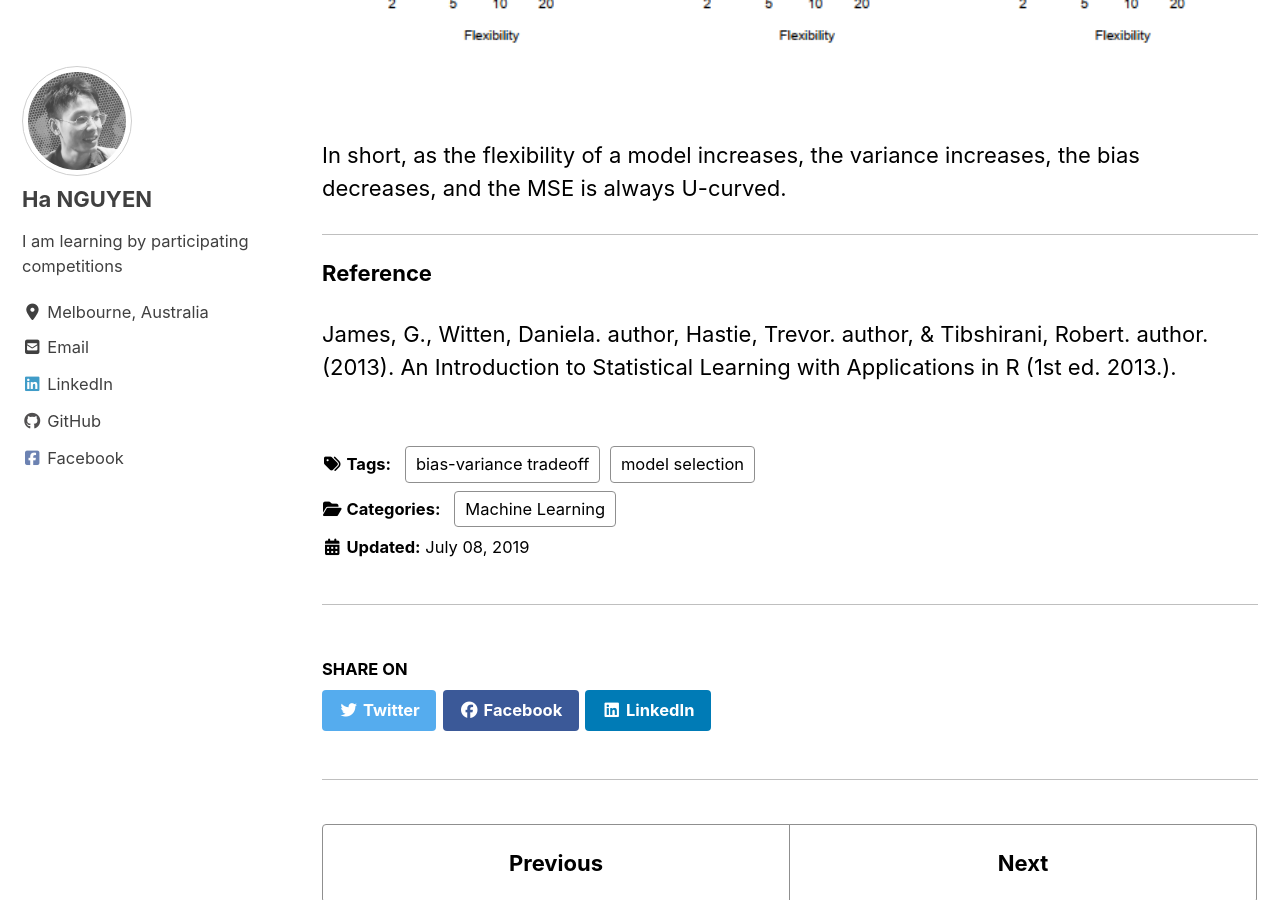
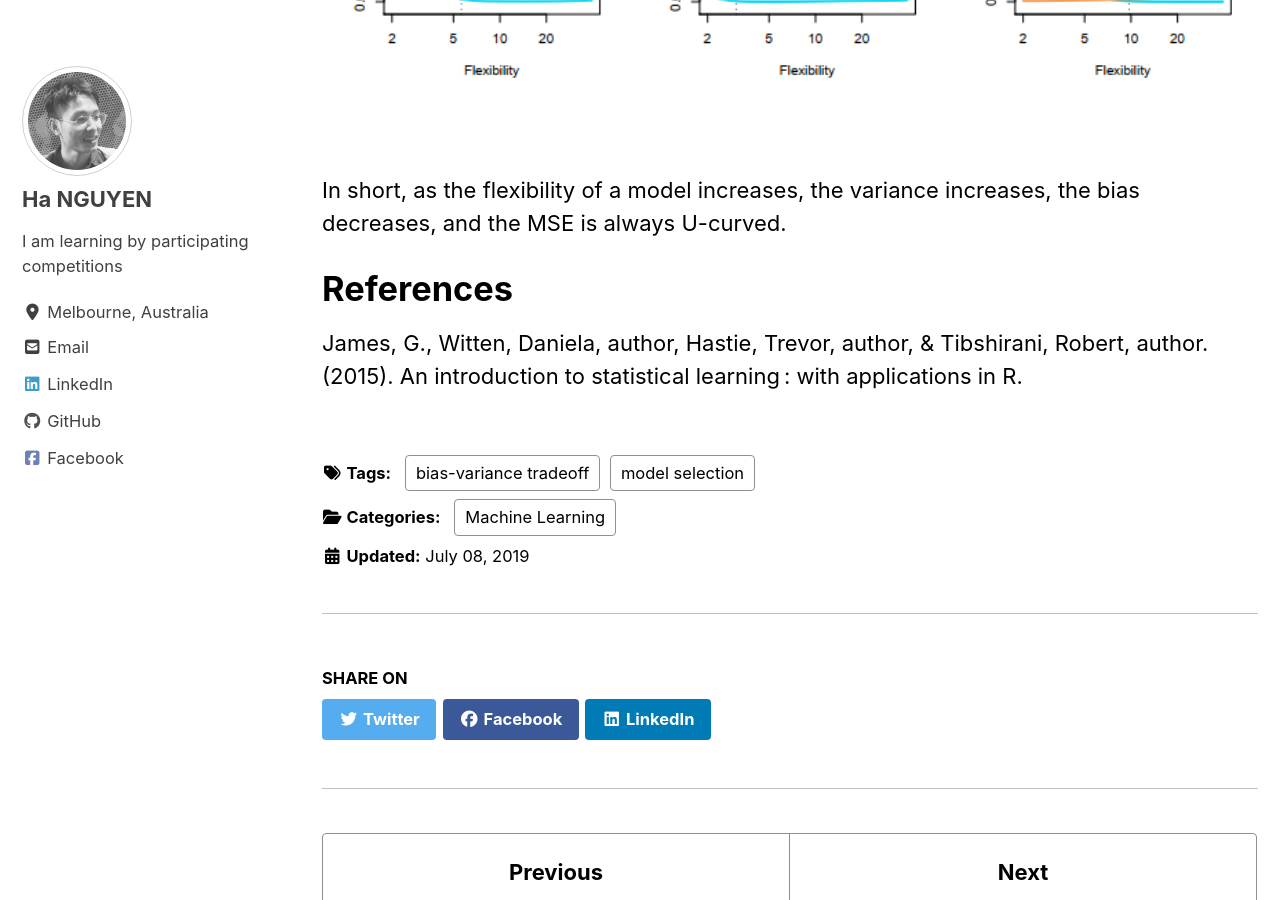
Before and after one commit to datasciblog/datasciblog.github.io, a Jekyll site: the page built from _posts/2019-07-08-SL-02-model-selection-and-bias-variance-tradeoff.md, in a window 1280 px wide and 900 px high, scrolled down 4006 px. Built offline with Jekyll 4.4.1, drawn with Linux system fonts in a browser that asks for light colours; cached includes are drawn as plain includes; nearby versions of some CDN libraries; formulas are drawn with MathJax 3.

Commit message:
Update references

```diff
--- a/_posts/2019-07-08-SL-02-model-selection-and-bias-variance-tradeoff.md
+++ b/_posts/2019-07-08-SL-02-model-selection-and-bias-variance-tradeoff.md
@@ -64,7 +64,6 @@ Typically as the flexibility of $\hat{f}$ increases, the expected value $E[\hat{
 
 In short, as the flexibility of a model increases, the variance increases, the bias decreases, and the MSE is always U-curved.
 
-***
-**Reference**
+# References
 
-James, G., Witten, Daniela. author, Hastie, Trevor. author, & Tibshirani, Robert. author. (2013). An Introduction to Statistical Learning with Applications in R (1st ed. 2013.).
+  James, G., Witten, Daniela, author, Hastie, Trevor, author, & Tibshirani, Robert, author. (2015). An introduction to statistical learning : with applications in R.
```
Also changed, not shown: _posts/2019-07-04-SL-01-introduction-to-regression-models.md (+2 -3 lines).
